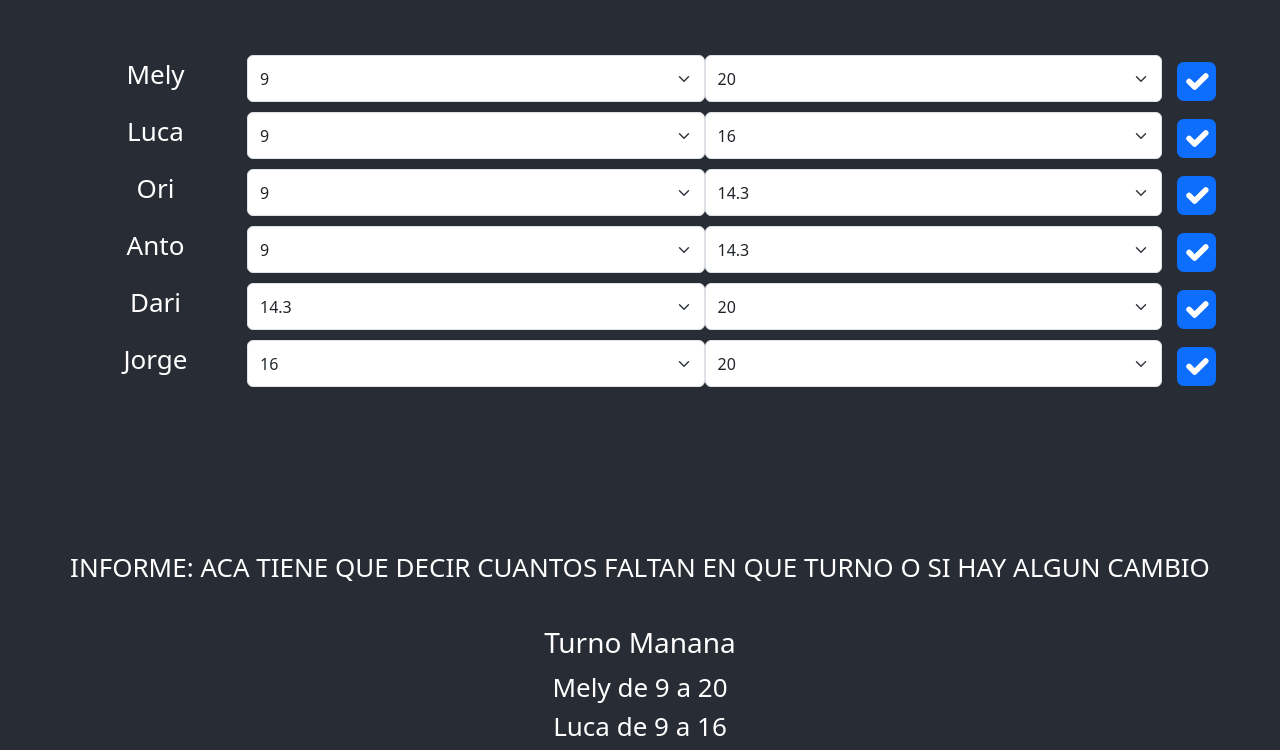
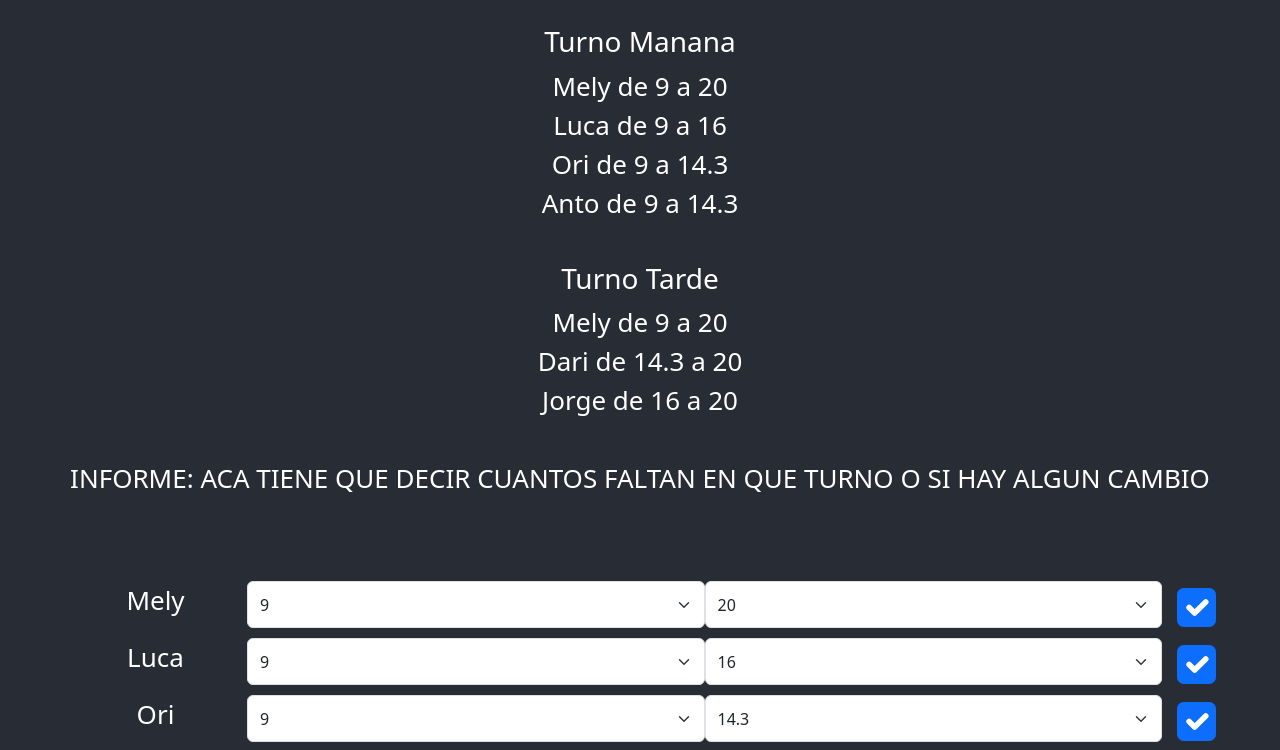
Before and after one commit to GastonYasuda/bazarEmployees, a React (Create React App) app: page / in a window 1280 px wide. Shown: the top 750 px of the page. Built offline with nearby package versions, Linux system fonts and the light colour scheme.

Commit message:
Creation EmployeeApiContext

```diff
--- a/src/App.css
+++ b/src/App.css
@@ -22,7 +22,7 @@
   justify-content: center;
   font-size: calc(10px + 2vmin);
   color: white;
-  padding-top: 50px;
+  padding-top: 25px;
 }
 
 .App-link {
--- a/src/App.js
+++ b/src/App.js
@@ -2,16 +2,19 @@ import './App.css';
 import { BrowserRouter, Routes, Route } from 'react-router-dom';
 import Main from './View/Main/Main';
 import './index.css';
+import EmployeeApiContext from './Context/EmployeeApiContext';
 
 
 
 function App() {
   return (
-    <BrowserRouter>
-      <Routes>
-        <Route path="/" element={<Main />} />
-      </Routes>
-    </BrowserRouter>
+    <EmployeeApiContext>
+      <BrowserRouter>
+        <Routes>
+          <Route path="/" element={<Main />} />
+        </Routes>
+      </BrowserRouter>
+    </EmployeeApiContext>
   );
 }
 
--- a/src/Component/ShiftList/ShiftList.jsx
+++ b/src/Component/ShiftList/ShiftList.jsx
@@ -1,12 +1,18 @@
 /* eslint-disable react-hooks/exhaustive-deps */
-import React, { useEffect } from 'react'
+import React, { useContext, useEffect } from 'react'
 import ShiftListDetail from '../ShiftListDetail/ShiftListDetail';
 import { toast } from 'react-toastify';
+import { apiEmployee } from '../../Context/EmployeeApiContext';
 
 
 const ShiftList = ({ morningEmployeeList, afternoonEmployeeList }) => {
 
+    const { errors, setErrors } = useContext(apiEmployee)
+
     useEffect(() => {
+        console.log(errors);
+
+
         if (morningEmployeeList.length !== 0 && afternoonEmployeeList.length !== 0) {
 
             traspasoTurnos()
@@ -48,10 +54,9 @@ const ShiftList = ({ morningEmployeeList, afternoonEmployeeList }) => {
             const missing = afternoonEmployeeList.length - shiftFix.length - doubleShift.length;
 
             toast(`${missing === 1 ? 'Falta' : 'Faltan'} ${missing} ${missing === 1 ? 'persona' : 'personas'} para el cambioooo`)
+
+            setErrors('error')
         }
-
-
-
 
     }
 
@@ -61,16 +66,18 @@ const ShiftList = ({ morningEmployeeList, afternoonEmployeeList }) => {
 
     return (
         <div>
-            INFORME: ACA TIENE QUE DECIR CUANTOS FALTAN EN QUE TURNO O SI HAY ALGUN CAMBIO
 
-            <br />
-            <br />
 
             <ShiftListDetail shiftEmployeeList={morningEmployeeList} shift={"Manana"} />
 
             <br />
 
             <ShiftListDetail shiftEmployeeList={afternoonEmployeeList} shift={"Tarde"} />
+
+            <br />
+
+            INFORME: ACA TIENE QUE DECIR CUANTOS FALTAN EN QUE TURNO O SI HAY ALGUN CAMBIO
+
 
 
 
--- /dev/null
+++ b/src/Context/EmployeeApiContext.jsx
@@ -0,0 +1,19 @@
+import React, { createContext, useState } from 'react'
+
+export const apiEmployee = createContext();
+
+const EmployeeApiContext = ({ children }) => {
+
+    const [errors, setErrors] = useState([])
+
+    const saveError = () => {
+
+    }
+    return (
+        <apiEmployee.Provider value={{ errors, setErrors }}>
+            {children}
+        </apiEmployee.Provider>
+    )
+}
+
+export default EmployeeApiContext
--- a/src/View/Main/Main.jsx
+++ b/src/View/Main/Main.jsx
@@ -152,6 +152,15 @@ const Main = () => {
             </header>
             <div className="mainContainer">
 
+
+                <ShiftList
+                    morningEmployeeList={espacioMorningEmployees}
+                    afternoonEmployeeList={espacioAfternoonEmployees}
+                />
+
+                <br />
+                <br />
+
                 {/* aca hacer un componente con todo lo que hay abajo, para poder ponerlos por store */}
                 {espacioEmployees.map(((employee) => {
                     return (
@@ -219,17 +228,7 @@ const Main = () => {
                 <br />
                 <br />
                 {/* <Button variant="primary">Cargar</Button> */}
-                <br />
-                <br />
 
-
-                <ShiftList
-                    morningEmployeeList={espacioMorningEmployees}
-                    afternoonEmployeeList={espacioAfternoonEmployees}
-                />
-
-                <br />
-                <br />
 
                 {/* <ShiftList employeeList={espacioEmployees} shift={'Tarde'} /> */}
 
```
